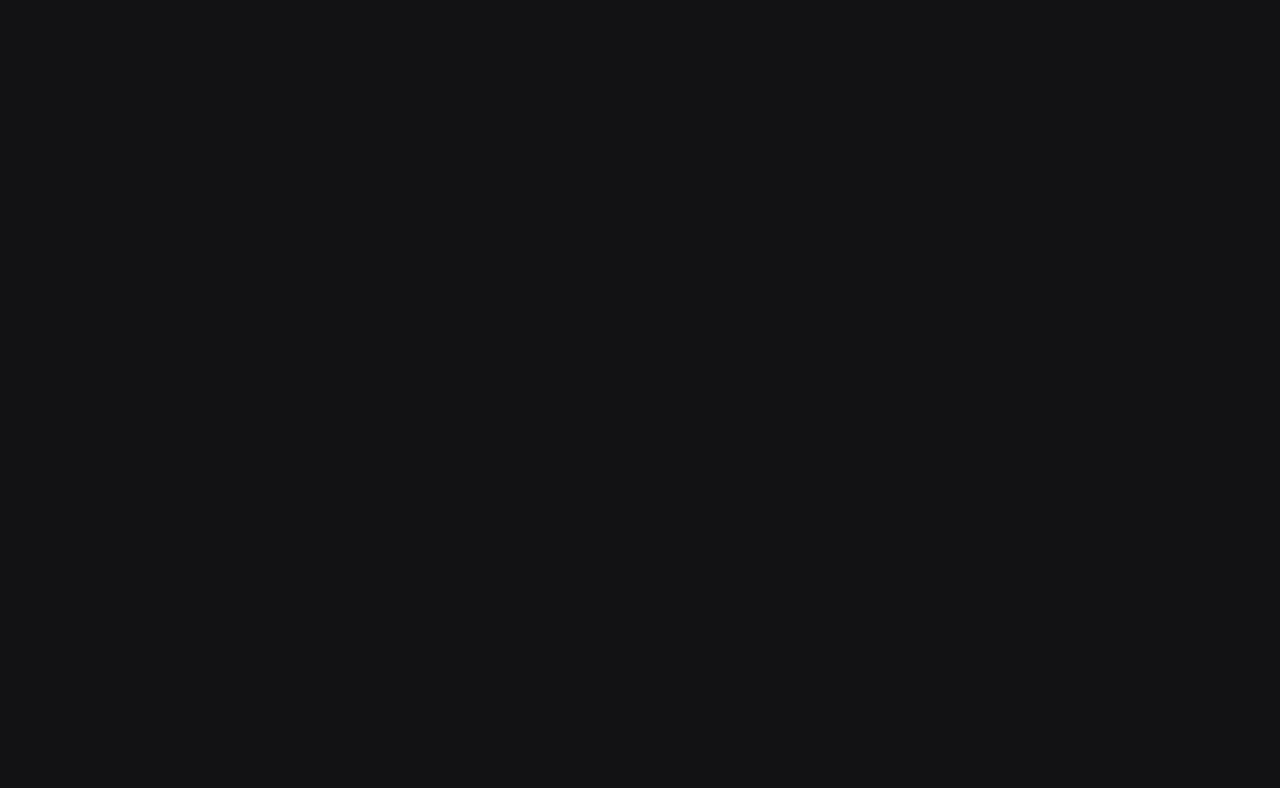
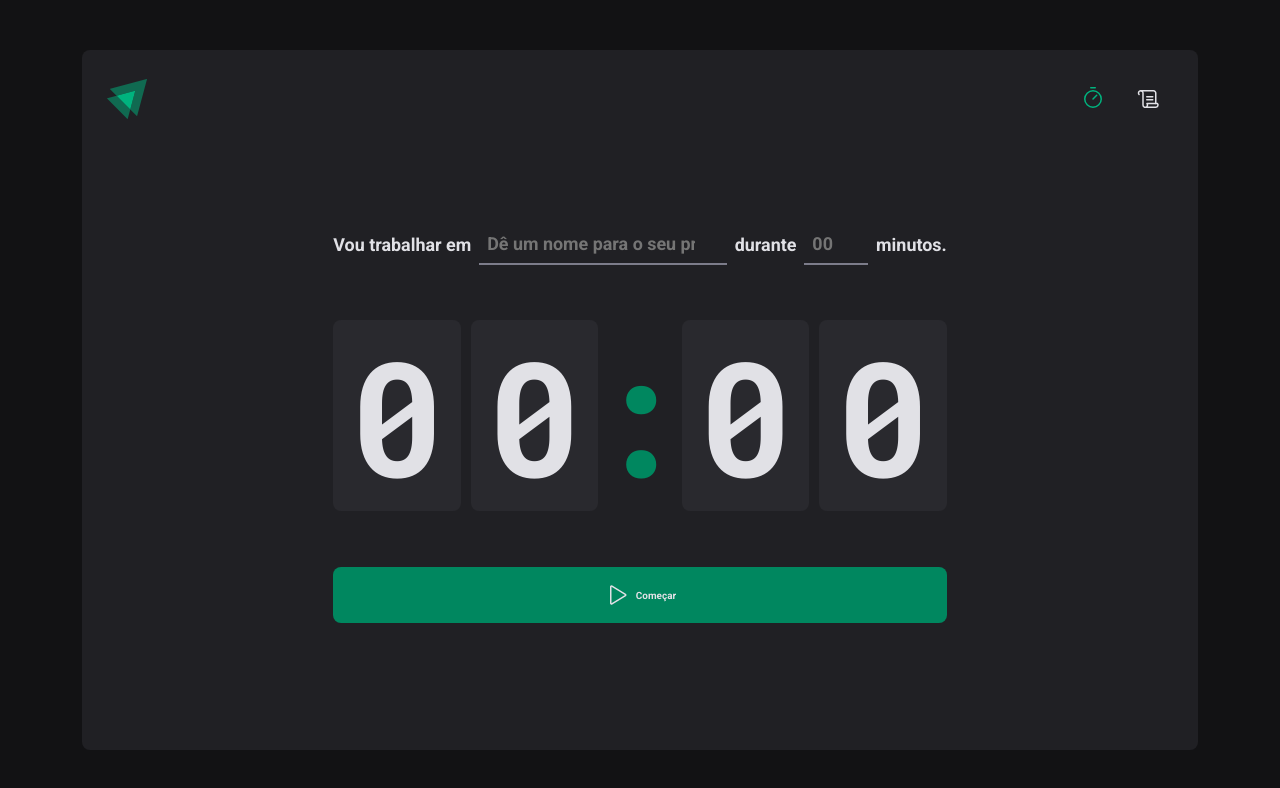
Before and after one commit to ViniciusdePSouza/PmodoroReactTS, a React (Vite) app in the folder PomodoroTSX/: page /home in a window 1280 px wide. Before the commit this address had no page. Shown: the top 788 px of the page. Built offline with nearby package versions, Linux system fonts and the light colour scheme.

Commit message:
Adjustment on router active class

```diff
--- a/PomodoroTSX/src/Components/Header/index.tsx
+++ b/PomodoroTSX/src/Components/Header/index.tsx
@@ -9,7 +9,7 @@ export function Header() {
         <HeaderContainer>
             <img src={logoIgnite} />
             <nav>
-                <NavLink to="/" title="Timer">
+                <NavLink to="/home" title="Timer">
                     <Timer size={24}/>
                 </NavLink>
                 <NavLink to="/history" title="Histórico">
--- a/PomodoroTSX/src/Components/Header/styles.ts
+++ b/PomodoroTSX/src/Components/Header/styles.ts
@@ -27,7 +27,7 @@ export const HeaderContainer = styled.header`
             }
 
             &.active {
-                color: ${(props) => props.theme['green-500']};
+                color: ${(props) => props.theme['green-300']};
             }
         }
     }
--- a/PomodoroTSX/src/Components/Router.tsx
+++ b/PomodoroTSX/src/Components/Router.tsx
@@ -7,7 +7,7 @@ export function Router() {
   return (
     <Routes>
       <Route path="/" element={<DefaultLayout/>}>
-        <Route path="/" element={<Home />} />
+        <Route path="/home" element={<Home />} />
         <Route path='/history' element={<History />} />
       </Route>
     </Routes>
```
